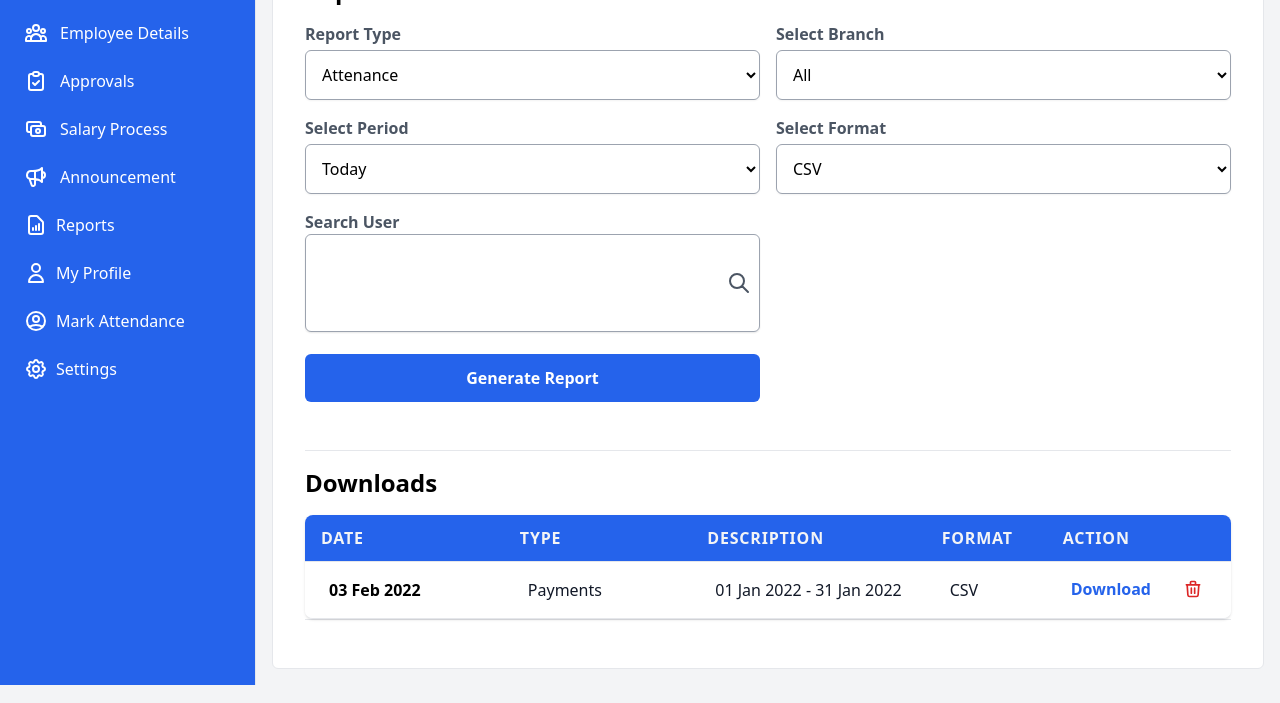
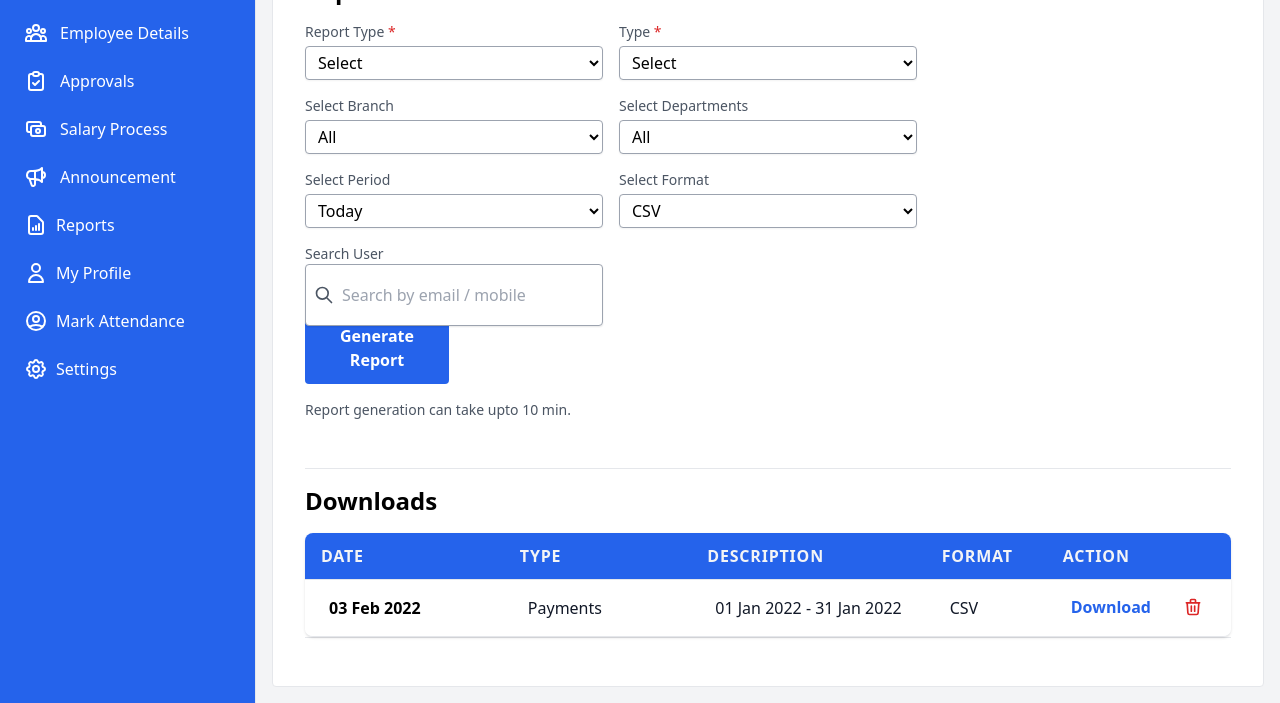
Before and after one commit to elavarasanecomads/swipebox_web, a website: page public/reports.html in a window 1280 px wide. Shown: the part 172-875 px from the top of the page. Drawn offline with nearby package versions, Linux system fonts and the light colour scheme.

Commit message:
updated reports.html

```diff
--- a/public/reports.html
+++ b/public/reports.html
@@ -14,7 +14,7 @@
         <div class="w-full">
             <div id="navigation"></div>
             <div class="mx-0 my-4 lg:m-4">
-                <div class="p-4 bg-white border rounded-md lg:p-8">
+                <div class="p-4 bg-white border rounded lg:p-8">
                     <!--Breadcrumb-->
                     <nav class="flex" aria-label="Breadcrumb">
                         <ol class="inline-flex flex-wrap items-center space-x-1 md:space-x-3">
@@ -33,29 +33,44 @@
                         </ol>
                       </nav>
                     <h1 class="py-4 text-2xl font-bold">Reports</h1>
-                    <div class="grid grid-cols-1 gap-4 lg:grid-cols-2">
-                        <div>
-                            <label class="font-semibold text-gray-600" for="businessname">Report Type</label>
-                            <select id="jobtype" name="jobtype" autocomplete="jobtype" class="block w-full px-3 py-3 mt-1 text-sm bg-white border border-gray-400 rounded-md shadow-sm focus:outline-none focus:ring-blue-600 focus:border-blue-600 sm:text-base">
+                    <div class="grid grid-cols-1 gap-4 lg:grid-cols-3">
+                        <div class="col-start-1">
+                            <label class="text-sm font-medium text-gray-600" for="businessname">Report Type <span class="text-red-600">*</span></label>
+                            <select id="jobtype" name="jobtype" autocomplete="jobtype" class="block w-full px-2 py-1 mt-1 text-sm bg-white border border-gray-400 rounded shadow-sm focus:outline-none focus:ring-blue-600 focus:border-blue-600 sm:text-base">
+                                <option>Select</option>
                                 <option>Attenance</option>
                                 <option>Payments</option>
-                                <option>ESI</option>
-                                <option>EPF</option>
-                                <option>TDS</option>
-                                <option>Advance</option>
                             </select>
                         </div>
                         <div>
-                            <label class="font-semibold text-gray-600" for="businessname">Select Branch</label>
-                            <select id="jobtype" name="jobtype" autocomplete="jobtype" class="block w-full px-3 py-3 mt-1 text-sm bg-white border border-gray-400 rounded-md shadow-sm focus:outline-none focus:ring-primary-600 focus:border-primary-600 sm:text-base">
+                            <label class="text-sm font-medium text-gray-600" for="businessname">Type <span class="text-red-600">*</span></label>
+                            <select id="jobtype" name="jobtype" autocomplete="jobtype" class="block w-full px-2 py-1 mt-1 text-sm bg-white border border-gray-400 rounded shadow-sm focus:outline-none focus:ring-blue-600 focus:border-blue-600 sm:text-base">
+                                <option>Select</option>
+                                <option>Attendance Detailed</option>
+                                <option>Attendance Summary</option>
+                                <option>Late Entry</option>
+                                <option>Over Time</option>
+                            </select>
+                        </div>
+                        <div class="col-start-1">
+                            <label class="text-sm font-medium text-gray-600" for="businessname">Select Branch</label>
+                            <select id="jobtype" name="jobtype" autocomplete="jobtype" class="block w-full px-2 py-1 mt-1 text-sm bg-white border border-gray-400 rounded shadow-sm focus:outline-none focus:ring-primary-600 focus:border-primary-600 sm:text-base">
                                 <option>All</option>
                                 <option>Ecomads Pvt Ltd, Covai</option>
                                 <option>Ecomads Pvt Ltd, Tiruchengode</option>
                             </select>
                         </div>
                         <div>
-                            <label class="font-semibold text-gray-600" for="businessname">Select Period</label>
-                            <select id="jobtype" name="jobtype" autocomplete="jobtype" class="block w-full px-3 py-3 mt-1 text-sm bg-white border border-gray-400 rounded-md shadow-sm focus:outline-none focus:ring-blue-600 focus:border-blue-600 sm:text-base">
+                            <label class="text-sm font-medium text-gray-600" for="businessname">Select Departments</label>
+                            <select id="jobtype" name="jobtype" autocomplete="jobtype" class="block w-full px-2 py-1 mt-1 text-sm bg-white border border-gray-400 rounded shadow-sm focus:outline-none focus:ring-primary-600 focus:border-primary-600 sm:text-base">
+                                <option>All</option>
+                                <option>Ecomads Pvt Ltd, Covai</option>
+                                <option>Ecomads Pvt Ltd, Tiruchengode</option>
+                            </select>
+                        </div>
+                        <div class="col-start-1">
+                            <label class="text-sm font-medium text-gray-600" for="businessname">Select Period</label>
+                            <select id="jobtype" name="jobtype" autocomplete="jobtype" class="block w-full px-2 py-1 mt-1 text-sm bg-white border border-gray-400 rounded shadow-sm focus:outline-none focus:ring-blue-600 focus:border-blue-600 sm:text-base">
                                 <option>Today</option>
                                 <option>Yesterday</option>
                                 <option>Last 7 days</option>
@@ -66,36 +81,33 @@
                             </select>
                         </div>
                         <div>
-                            <label class="font-semibold text-gray-600" for="businessname">Select Format</label>
-                            <select id="jobtype" name="jobtype" autocomplete="jobtype" class="block w-full px-3 py-3 mt-1 text-sm bg-white border border-gray-400 rounded-md shadow-sm focus:outline-none focus:ring-blue-600 focus:border-blue-600 sm:text-base">
+                            <label class="text-sm font-medium text-gray-600" for="businessname">Select Format</label>
+                            <select id="jobtype" name="jobtype" autocomplete="jobtype" class="block w-full px-2 py-1 mt-1 text-sm bg-white border border-gray-400 rounded shadow-sm focus:outline-none focus:ring-blue-600 focus:border-blue-600 sm:text-base">
                                 <option>CSV</option>
-                                <option>PDF</option>
                             </select>
                         </div>
-                        <div class="relative">
-                            <label class="font-semibold text-gray-600" for="businessname">Search User</label>
+                        <div class="relative col-start-1">
+                            <label class="text-sm font-medium text-gray-600" for="businessname">Search User</label>
 
-                            <span class="inline-block w-full rounded-md shadow-sm">
-                                <button class="relative z-0 w-full py-3 pl-3 pr-10 text-left transition duration-150 ease-in-out bg-white border border-gray-400 rounded-md shadow-sm cursor-default focus:outline-none focus:ring-1 focus:ring-blue-600 focus:border-blue-600" type="button" aria-haspopup="listbox" aria-expanded="true" aria-label="search" aria-checked="false">
+                            <span class="inline-block w-full rounded shadow-sm">
+                                <button class="relative z-0 w-full py-1 pl-3 pr-2 text-left transition duration-150 ease-in-out bg-white border border-gray-400 rounded shadow-sm cursor-default focus:outline-none focus:ring-1 focus:ring-blue-600 focus:border-blue-600" type="button" aria-haspopup="listbox" aria-expanded="true" aria-label="search" aria-checked="false">
 
-                                    <input id="search" type="search" class="w-full h-full form-control focus:outline-none">
+                                    <input id="search" placeholder="Search by email / mobile" type="search" class="w-full h-full pl-6 form-control focus:outline-none">
 
-                                    <span class="absolute inset-y-0 right-0 flex items-center pr-2 pointer-events-none">
-                                        <svg class="w-6 h-6 text-gray-600" xmlns="http://www.w3.org/2000/svg" fill="none" viewBox="0 0 24 24" stroke="currentColor">
+                                    <span class="absolute inset-y-0 left-0 flex items-center pl-2 pointer-events-none">
+                                        <svg class="w-5 h-5 text-gray-600" xmlns="http://www.w3.org/2000/svg" fill="none" viewBox="0 0 24 24" stroke="currentColor">
                                             <path stroke-linecap="round" stroke-linejoin="round" stroke-width="2" d="M21 21l-6-6m2-5a7 7 0 11-14 0 7 7 0 0114 0z"></path>
                                         </svg>
                                     </span>
                                 </button>
                             </span>
                         </div>
-                        <div class="col-start-1 py-2">
-                            <label class="inline-flex items-center">
-                                <input type="checkbox" class="form-checkbox" checked="">
-                                <span class="ml-2 font-semibold text-gray-600">Send mail to aabbccc@gmail.com</span>
-                            </label>
+                        <div class="col-start-1 space-y-4">
+                            <button class="p-3 font-semibold text-center text-white bg-blue-600 rounded w-36">Generate Report</button>
                         </div>
                         <div class="col-start-1 pb-12 space-y-4">
-                            <button class="w-full p-3 font-semibold text-center text-white bg-blue-600 rounded-md">Generate Report</button>
+                            <p class="text-sm font-medium text-gray-600">
+                                Report generation can take upto 10 min.</p>
                         </div>
                     </div>
 
@@ -186,10 +198,10 @@
                                                                 </div>
                                                                 <div class="flex items-center w-full gap-4 pt-4">
                                                                     <div class="w-1/2">
-                                                                        <button class="w-full p-2 text-blue-600 border border-blue-600 rounded-md">Cancel</button>
+                                                                        <button class="w-full p-2 text-blue-600 border border-blue-600 rounded">Cancel</button>
                                                                     </div>
                                                                     <div class="w-1/2">
-                                                                        <button class="w-full p-2 text-white bg-blue-600 rounded-md">Delete</button>
+                                                                        <button class="w-full p-2 text-white bg-blue-600 rounded">Delete</button>
                                                                     </div>
                                                                 </div>
                                                                     </div>
```
